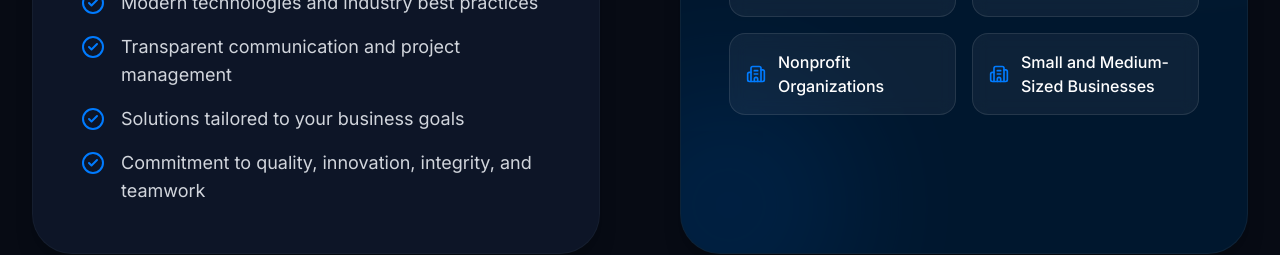
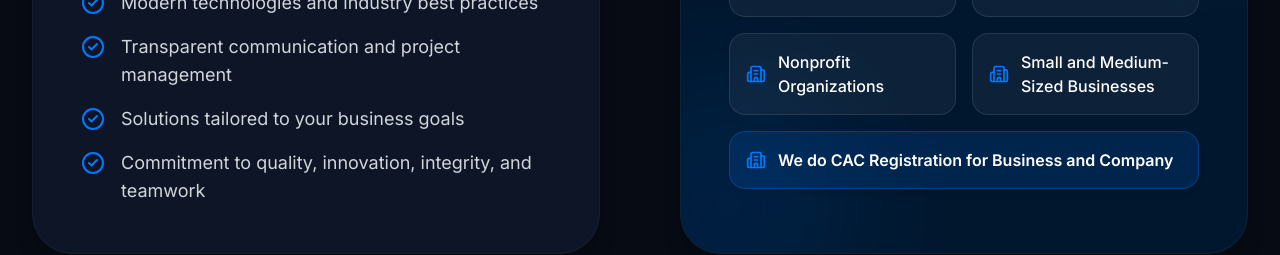
Before and after one commit to Michaelkeysoft2/michaelkeysoft, a React (Vite) app: page / in a window 1280 px wide. Shown: the part 1140-1395 px from the top of the page. Built offline with nearby package versions, Linux system fonts and the light colour scheme.

Commit message:
feat: add RC number badge to navbar and CAC registration to industries we serve

```diff
--- a/src/components/Features.jsx
+++ b/src/components/Features.jsx
@@ -72,6 +72,12 @@ const Features = () => {
                     <span className="font-medium">{industry}</span>
                   </div>
                 ))}
+                <div className="sm:col-span-2 flex items-center space-x-3 bg-accent/20 dark:bg-accent/15 p-4 rounded-2xl backdrop-blur-sm border border-accent/30 hover:bg-accent/25 transition-all shadow-md">
+                  <Building2 className="w-5 h-5 text-accent flex-shrink-0" />
+                  <span className="font-semibold text-white">
+                    We do CAC Registration for Business and Company
+                  </span>
+                </div>
               </div>
             </div>
           </motion.div>
--- a/src/components/Navbar.jsx
+++ b/src/components/Navbar.jsx
@@ -196,6 +196,15 @@ const Navbar = () => {
           </motion.div>
         )}
       </AnimatePresence>
+
+      {/* RC Badge - aligned exactly with the logo icon */}
+      <div className="container mx-auto px-4 sm:px-6 relative pointer-events-none">
+        <div className="absolute top-0 left-4 sm:left-6 pointer-events-auto bg-gray-100/90 dark:bg-slate-900/90 backdrop-blur-sm px-3 py-1 rounded-b-xl border border-t-0 border-gray-200/50 dark:border-gray-800/50 shadow-md transition-all duration-300">
+          <span className="text-[10px] sm:text-xs font-bold tracking-wider text-slate-600 dark:text-slate-300">
+            RC: 3639456
+          </span>
+        </div>
+      </div>
     </nav>
   );
 };
```
